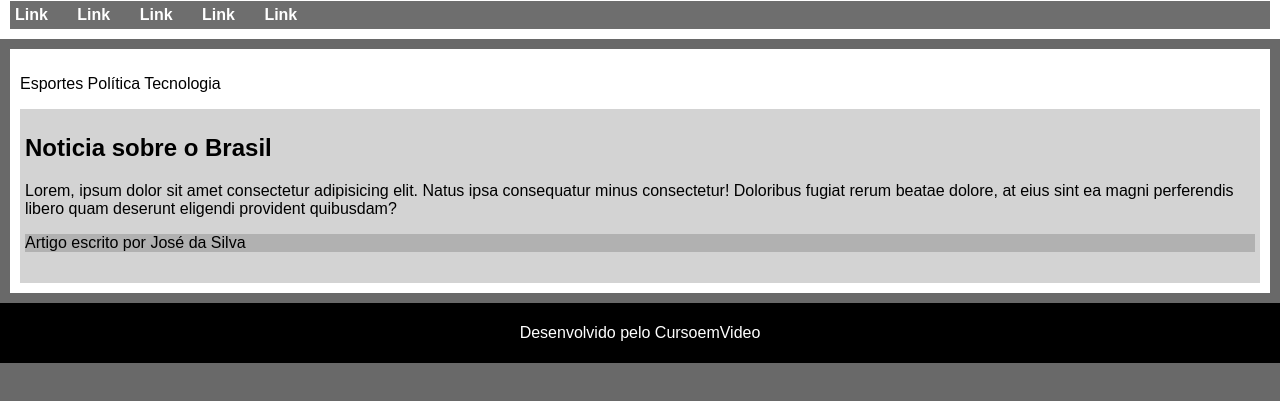
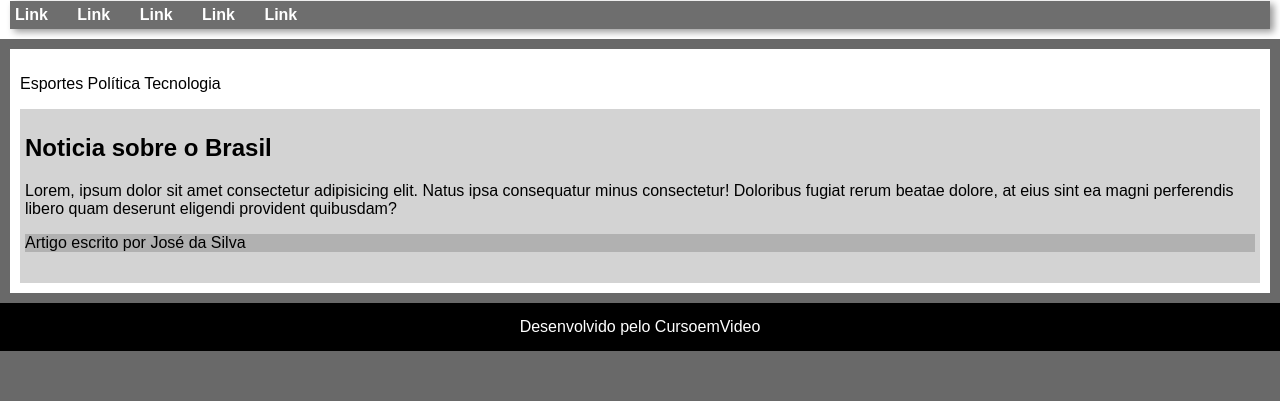
Before and after one commit to mateusmedeir/curso-html-e-css-modulo-2-curso-em-video, a plain HTML site: page ex006/caixa02/caixa02.html in a window 1280 px wide. Shown: the part 89-490 px from the top of the page. Drawn offline with Linux system fonts and the light colour scheme.

Commit message:
changing ex006

```diff
--- a/ex006/caixa02/style.css
+++ b/ex006/caixa02/style.css
@@ -13,6 +13,7 @@ header{
 nav{
     background-color: rgb(110, 110, 110);
     padding: 5px;
+    box-shadow: 4px 3px 7px rgba(0, 0, 0, 0.397);
 }
 
 nav > a{
@@ -46,6 +47,10 @@ footer{
     background-color: black;
     color: white;
     text-align: center;
-    padding: 5px;
+    padding: 15px;
     margin: 0;
 }
+
+footer > p{
+    margin: 0;
+}
```
